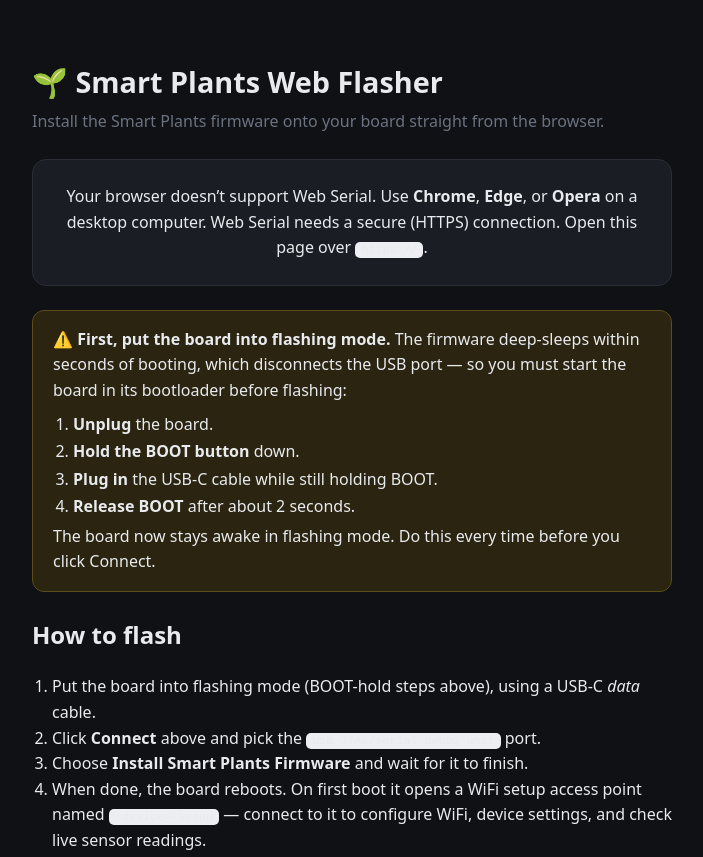
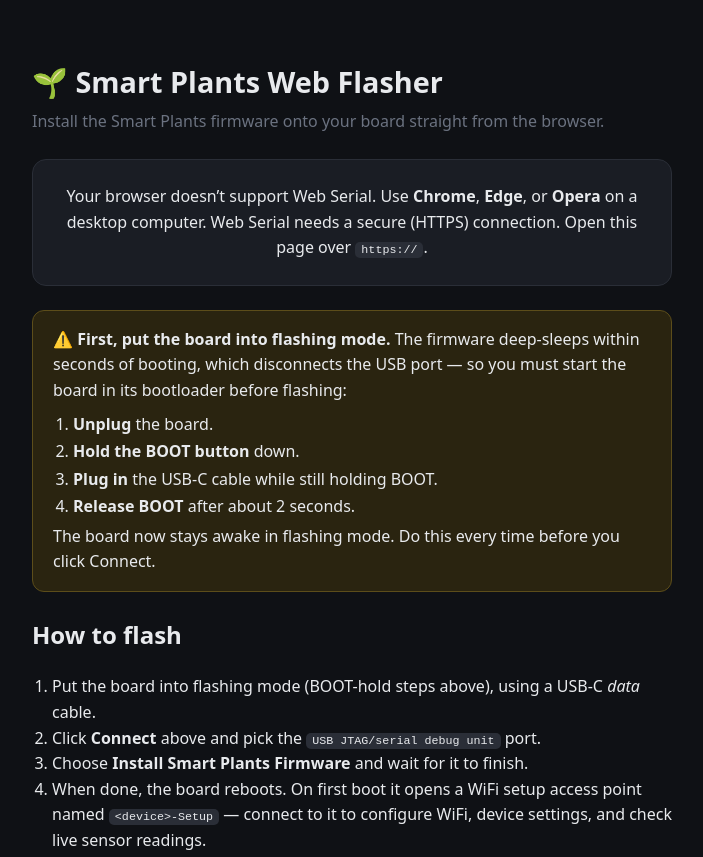
Before and after one commit to vektorious/hpi_smart_plants, a plain HTML site: page index.html in a window 1280 px wide. Shown: the top 857 px of the page, without its empty margins (288-991 px from the left). Drawn offline with Linux system fonts and the dark colour scheme.

Commit message:
Fix unreadable <code> text in dark mode

```diff
--- a/index.html
+++ b/index.html
@@ -16,7 +16,6 @@
     @media (prefers-color-scheme: dark) {
       body { color: #e8eaed; background: #0f1115; }
       .card { background: #1a1d24 !important; border-color: #2a2e37 !important; }
-      code { background: #2a2e37; }
     }
     h1 { font-size: 1.8rem; margin-bottom: 4px; }
     .lead { color: #6b7280; margin-top: 0; }
@@ -34,6 +33,7 @@
     }
     @media (prefers-color-scheme: dark) {
       .callout { background: #2a2410; border-color: #5c4d1a; }
+      code { background: #2a2e37; color: #e8eaed; }
     }
     .tight { margin: 8px 0 4px; }
     .tight li { margin: 2px 0; }
```
